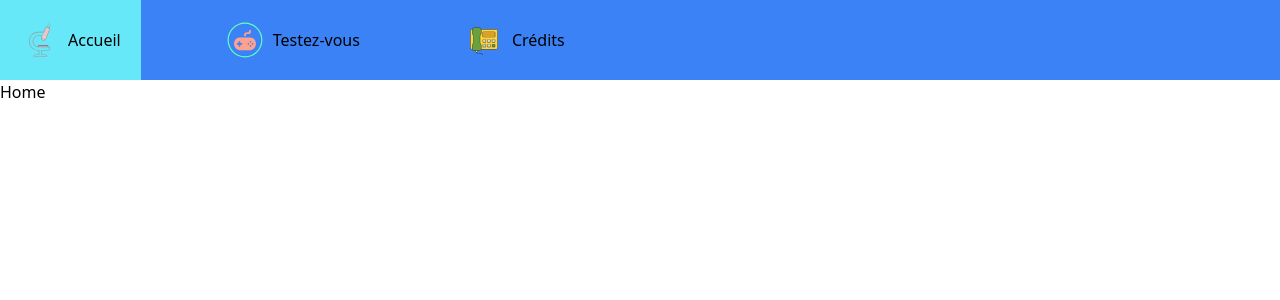
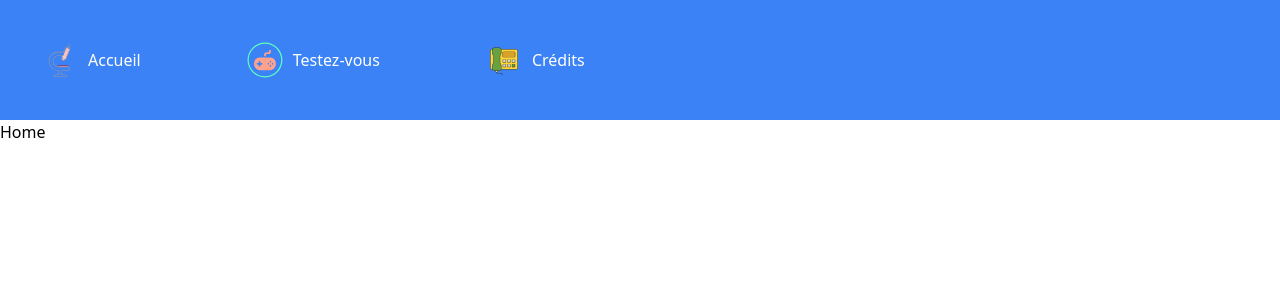
Before and after one commit to matteo-nc/nuit_info_2024, a Vue app in the folder frontend/: page / in a window 1280 px wide. Shown: the top 300 px of the page. Built offline with nearby package versions, Linux system fonts and the light colour scheme.

Commit message:
Header dynamique
Ajout d'un header dynamique en fonction de
la taille de la fenêtre.

```diff
--- a/frontend/src/components/Header.vue
+++ b/frontend/src/components/Header.vue
@@ -4,24 +4,20 @@
 
 <template>
   <header class="bg-blue-500 w-full">
-    <nav class="flex flex-row items-center gap-16">
-        <RouterLink class="hover:bg-cyan-300 p-5" to="/">
-          <span class="flex flex-row items-center gap-2">
-            <img src="../assets/principe.svg" class="logo size-10 inline" alt="Vite logo" />
-            <p>Accueil</p>
-          </span>
-        </RouterLink>
-      <RouterLink class="hover:bg-cyan-300 p-5" to="/test">
-        <span class="flex flex-row items-center gap-2">
-            <img src="../assets/game.svg" class="logo size-10 inline" alt="Vite logo" />
-            <p>Testez-vous</p>
-        </span>
+    <nav class="flex flex-col sm:flex-row items-center gap-4 sm:gap-8 md:gap-16 p-5">
+      <RouterLink class="hover:bg-cyan-300 p-2 sm:p-3 md:p-5 rounded flex items-center gap-2" to="/">
+        <img src="../assets/principe.svg" class="logo w-10 h-10 inline" alt="Accueil logo"/>
+        <p class="text-white">Accueil</p>
       </RouterLink>
-      <RouterLink class="hover:bg-cyan-300 p-5" to="/credits">
-        <span class="flex flex-row items-center gap-2">
-            <img src="../assets/contact.svg" class="logo size-10 inline" alt="Vite logo" />
-            <p>Crédits</p>
-        </span>
+
+      <RouterLink class="hover:bg-cyan-300 p-2 sm:p-3 md:p-5 rounded flex items-center gap-2" to="/test">
+        <img src="../assets/game.svg" class="logo w-10 h-10 inline" alt="Testez-vous logo"/>
+        <p class="text-white">Testez-vous</p>
+      </RouterLink>
+
+      <RouterLink class="hover:bg-cyan-300 p-2 sm:p-3 md:p-5 rounded flex items-center gap-2" to="/credits">
+        <img src="../assets/contact.svg" class="logo w-10 h-10 inline" alt="Crédits logo"/>
+        <p class="text-white">Crédits</p>
       </RouterLink>
     </nav>
   </header>
```
